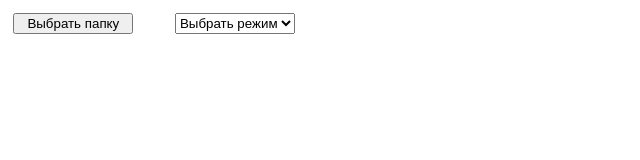
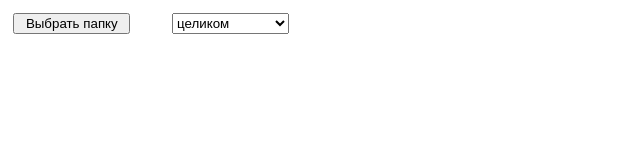
Before and after one commit to chr1stine/carousel-viewer, a Vue app: page / in a window 1280 px wide. Shown: the top 160 px of the page, without its empty margins (0-640 px from the left). Built offline with nearby package versions, Linux system fonts and the light colour scheme.

Commit message:
set full as default view mode

```diff
--- a/src/components/Controls.vue
+++ b/src/components/Controls.vue
@@ -30,8 +30,7 @@ onMounted(() => {
         <button style="grid-area: folder" id="folder" @click="dirSelector.click()">Выбрать
             папку</button>
         <input id="file" hidden type="file" webkitdirectory>
-        <select style="grid-area: modes" name="modes" id="modes" v-model="store.mode" value="none">
-            <option value="none" disabled>Выбрать режим</option>
+        <select style="grid-area: modes" name="modes" id="modes" v-model="store.mode" value="full">
             <option value="full">целиком</option>
             <option value="vertical">по вертикали</option>
             <option value="horizontal">по горизонтали</option>
--- a/src/stores/main.js
+++ b/src/stores/main.js
@@ -4,7 +4,7 @@ import { defineStore } from 'pinia'
 export const useMainStore = defineStore('main', () => {
   const images = ref([]);
   const index = ref(Number.parseInt(localStorage.getItem('index') ?? 0));
-  const mode = ref(localStorage.getItem('mode') ?? 'none');
+  const mode = ref(localStorage.getItem('mode') ?? 'full');
 
   function assignNewImages(files) {
     images.value = files.map((file, id) => {
--- a/src/views/HomeView.vue
+++ b/src/views/HomeView.vue
@@ -8,7 +8,7 @@ const store = useMainStore();
 
 <template>
   <Controls />
-  <Carousel v-if="store.mode !== 'none' && store.images?.length" />
+  <Carousel v-if="store.images?.length" />
 </template>
 <style scoped>
 
```
